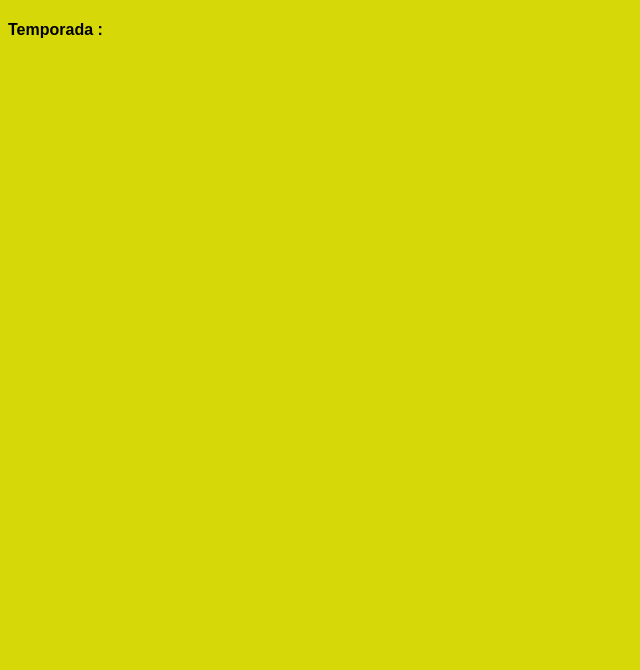
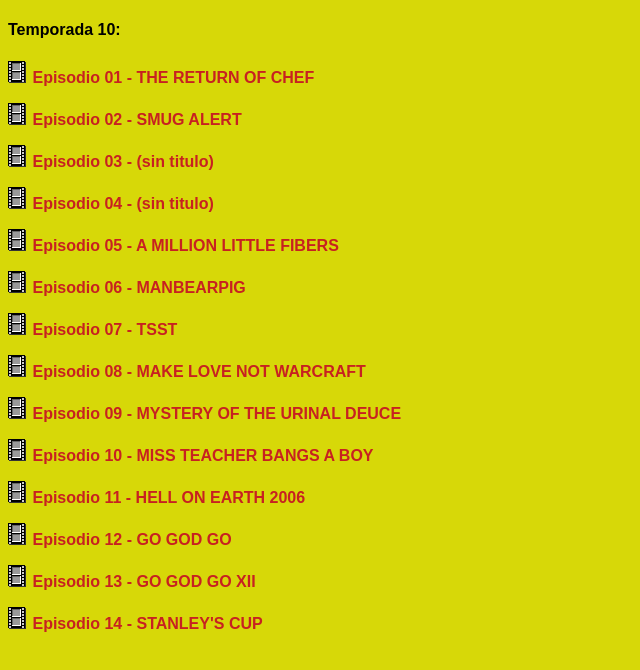
Before and after one commit to zohan9ir/soutParque, a plain HTML site: page temps/temporada10.html in a window 1280 px wide. Shown: the whole page, without its empty margins (0-640 px from the left). Drawn offline with Linux system fonts and the light colour scheme.

Commit message:
Update temporada10.html

```diff
--- a/temps/temporada10.html
+++ b/temps/temporada10.html
@@ -7,7 +7,7 @@
 <link rel="stylesheet" type="text/css" href="../stylelista.css">
 
 <meta name="robots" content="noindex">
-<meta name="author" content="Johan Gzz">
+<meta name="author" content="Johan Daniel G">
 <meta name="description" content="Contenedor de videos al por mayor">
 <meta name="viewport" content="width=device-width, initial-scale=1.0, maximum-scale=1.0, user-scalable=no">
 
@@ -18,8 +18,21 @@
 </head>
 <body>
 
-<h4>Temporada :</h4>
-
+<h4>Temporada 10:</h4>
+<p><img src="vid.gif"> <a class="linksdelaslistas" href="https://archive.org/download/south-park-latino/South%20Park%20%281997%29%20-%20S10E01%20-%20The%20Return%20of%20Chef.mp4" target="visor">Episodio 01 - THE RETURN OF CHEF</a></p>
+<p><img src="vid.gif"> <a class="linksdelaslistas" href="https://archive.org/download/south-park-latino/South%20Park%20%281997%29%20-%20S10E02%20-%20Smug%20Alert.mp4" target="visor">Episodio 02 - SMUG ALERT</a></p>
+<p><img src="vid.gif"> <a class="linksdelaslistas" href="https://archive.org/download/south-park-latino/South%20Park%20%281997%29%20-%20S10E03.mp4" target="visor">Episodio 03 - (sin titulo)</a></p>
+<p><img src="vid.gif"> <a class="linksdelaslistas" href="https://archive.org/download/south-park-latino/South%20Park%20%281997%29%20-%20S10E04.mp4" target="visor">Episodio 04 - (sin titulo)</a></p>
+<p><img src="vid.gif"> <a class="linksdelaslistas" href="https://archive.org/download/south-park-latino/South%20Park%20%281997%29%20-%20S10E05%20-%20A%20Million%20Little%20Fibers.mp4" target="visor">Episodio 05 - A MILLION LITTLE FIBERS</a></p>
+<p><img src="vid.gif"> <a class="linksdelaslistas" href="https://archive.org/download/south-park-latino/South%20Park%20%281997%29%20-%20S10E06%20-%20Manbearpig.mp4" target="visor">Episodio 06 - MANBEARPIG</a></p>
+<p><img src="vid.gif"> <a class="linksdelaslistas" href="https://archive.org/download/south-park-latino/South%20Park%20%281997%29%20-%20S10E07%20-%20Tsst.mp4" target="visor">Episodio 07 - TSST</a></p>
+<p><img src="vid.gif"> <a class="linksdelaslistas" href="https://archive.org/download/south-park-latino/South%20Park%20%281997%29%20-%20S10E08%20-%20Make%20Love%20Not%20Warcraft.mp4" target="visor">Episodio 08 - MAKE LOVE NOT WARCRAFT</a></p>
+<p><img src="vid.gif"> <a class="linksdelaslistas" href="https://archive.org/download/south-park-latino/South%20Park%20%281997%29%20-%20S10E09%20-%20Mystery%20of%20the%20Urinal%20Deuce.mp4" target="visor">Episodio 09 - MYSTERY OF THE URINAL DEUCE</a></p>
+<p><img src="vid.gif"> <a class="linksdelaslistas" href="https://archive.org/download/south-park-latino/South%20Park%20%281997%29%20-%20S10E10%20-%20Miss%20Teacher%20Bangs%20a%20Boy.mp4" target="visor">Episodio 10 - MISS TEACHER BANGS A BOY</a></p>
+<p><img src="vid.gif"> <a class="linksdelaslistas" href="https://archive.org/download/south-park-latino/South%20Park%20%281997%29%20-%20S10E11%20-%20Hell%20on%20Earth%202006.mp4" target="visor">Episodio 11 - HELL ON EARTH 2006</a></p>
+<p><img src="vid.gif"> <a class="linksdelaslistas" href="https://archive.org/download/south-park-latino/South%20Park%20%281997%29%20-%20S10E12%20-%20Go%20God%20Go.mp4" target="visor">Episodio 12 - GO GOD GO</a></p>
+<p><img src="vid.gif"> <a class="linksdelaslistas" href="https://archive.org/download/south-park-latino/South%20Park%20%281997%29%20-%20S10E13%20-%20Go%20God%20Go%20XII.mp4" target="visor">Episodio 13 - GO GOD GO XII</a></p>
+<p><img src="vid.gif"> <a class="linksdelaslistas" href="https://archive.org/download/south-park-latino/South%20Park%20%281997%29%20-%20S10E14%20-%20Stanleys%20Cup.mp4" target="visor">Episodio 14 - STANLEY'S CUP</a></p>
 
 
 
```
